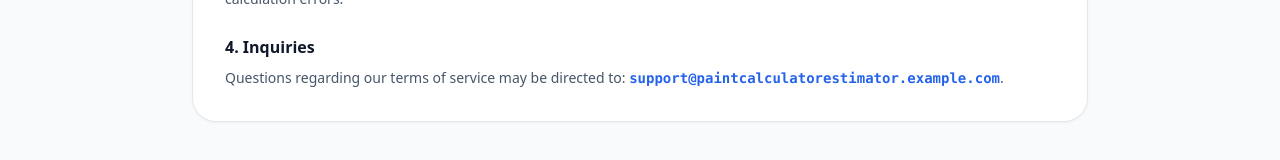
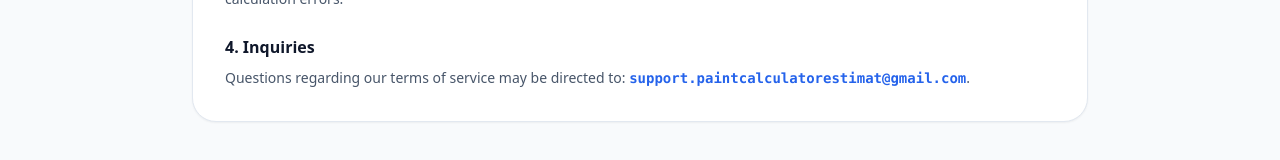
Before and after one commit to fahaddev02/House-Building-Estimator-Web, a Next.js app: page /terms in a window 1280 px wide. Shown: the part 790-950 px from the top of the page. Built offline with nearby package versions, Linux system fonts and the light colour scheme.

Commit message:
Update .gitignore, remove build cache, and update Footer

```diff
--- a/components/layout/Footer.tsx
+++ b/components/layout/Footer.tsx
@@ -3,7 +3,7 @@ import Link from "next/link";
 import { Paintbrush, Smartphone, Mail, Shield, FileText, Info } from "lucide-react";
 import { PLAY_STORE_URL } from "./Navbar";
 
-export const SUPPORT_EMAIL = "support@paintcalculatorestimator.example.com";
+export const SUPPORT_EMAIL = "support.paintcalculatorestimat@gmail.com";
 
 export default function Footer() {
   return (
```
Also changed, not shown: 1 other file (tests, documents, lock files or other folders).
